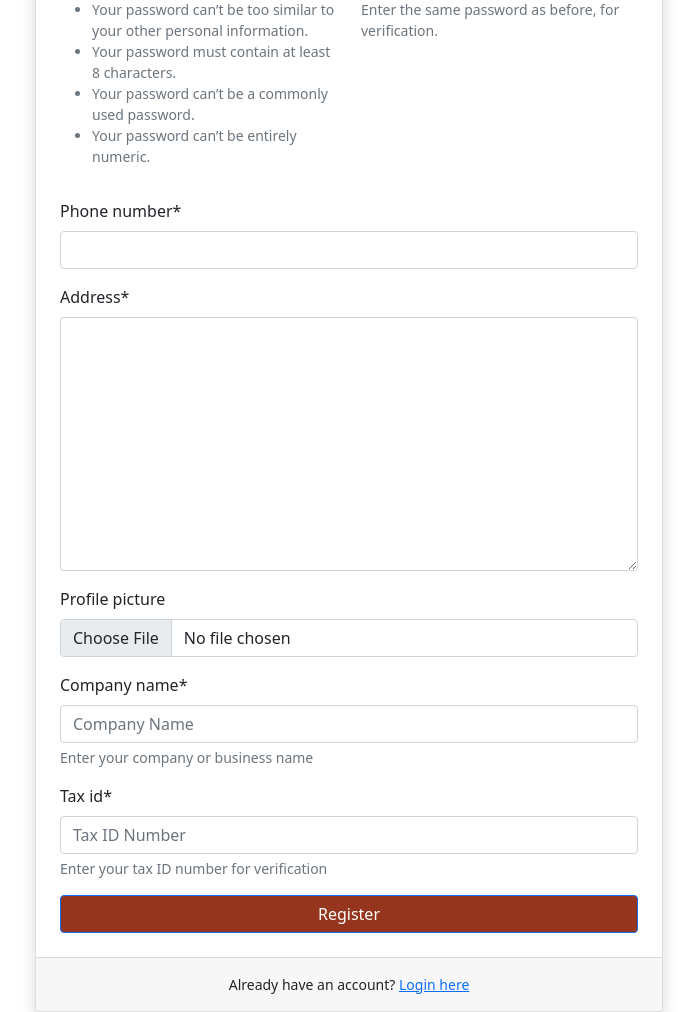
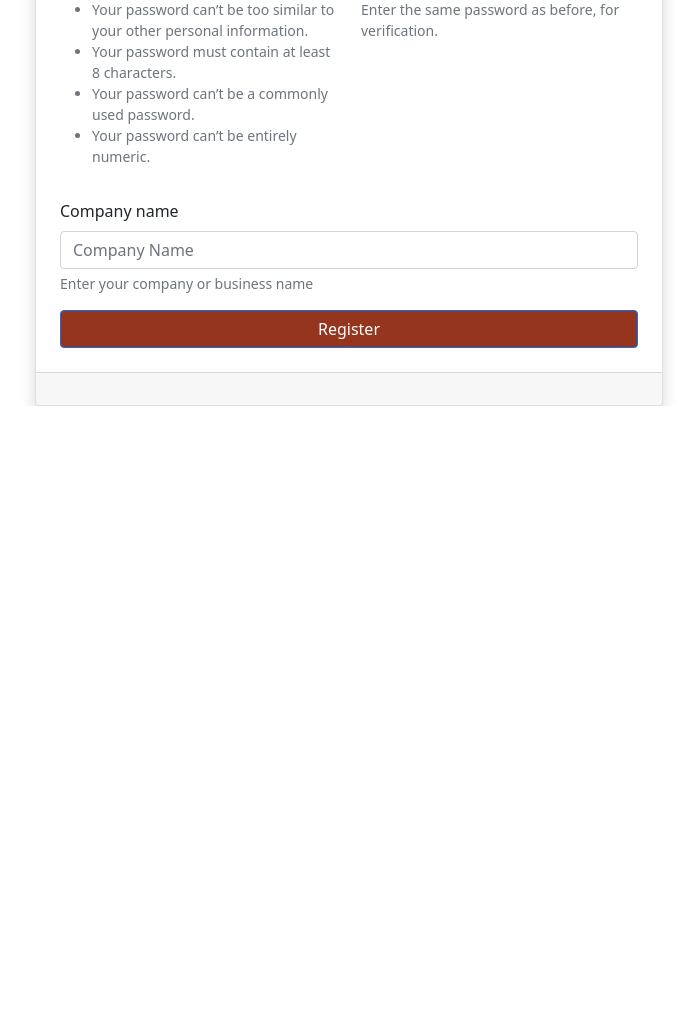
Before and after one commit to hemanthkumar525/rms, a Django app: page /register/property-owner/ in a window 1280 px wide. Shown: the part 568-1580 px from the top of the page, without its empty margins (291-988 px from the left). After the commit the page ends 974 px from the top, so only its background shows below. Run offline with Django 4.2, Linux system fonts and the light colour scheme; some libraries are stand-ins or nearby versions.

Commit message:
first commit

```diff
--- a/accounts/forms.py
+++ b/accounts/forms.py
@@ -7,8 +7,7 @@ from .models import CustomUser, PropertyOwner, Tenant, Subscription
 class CustomUserCreationForm(UserCreationForm):
     class Meta(UserCreationForm.Meta):
         model = CustomUser
-        fields = ('username', 'email', 'first_name', 'last_name', 'phone_number',
-                 'address', 'profile_picture')
+        fields = ('username', 'email', 'first_name', 'last_name')
 
     def __init__(self, *args, **kwargs):
         super().__init__(*args, **kwargs)
@@ -25,9 +24,6 @@ class CustomUserCreationForm(UserCreationForm):
                 Column('password1', css_class='form-group col-md-6 mb-3'),
                 Column('password2', css_class='form-group col-md-6 mb-3'),
             ),
-            'phone_number',
-            'address',
-            'profile_picture',
             Hidden('user_type', 'property_owner')
         )
         # Add Bootstrap classes
@@ -111,30 +107,22 @@ class UsernamePasswordResetForm(PasswordResetForm):
 class CustomUserChangeForm(UserChangeForm):
     class Meta:
         model = CustomUser
-        fields = ('username', 'email', 'first_name', 'last_name', 'phone_number',
-                 'address', 'profile_picture')
+        fields = ('username', 'email', 'first_name', 'last_name')
 
 class PropertyOwnerRegistrationForm(forms.ModelForm):
     company_name = forms.CharField(
-        required=True,
+        required=False,
         help_text="Enter your company or business name",
         widget=forms.TextInput(attrs={
             'class': 'form-control',
             'placeholder': 'Company Name'
         })
     )
-    tax_id = forms.CharField(
-        required=True,
-        help_text="Enter your tax ID number for verification",
-        widget=forms.TextInput(attrs={
-            'class': 'form-control',
-            'placeholder': 'Tax ID Number'
-        })
-    )
+
 
     class Meta:
         model = PropertyOwner
-        fields = ('company_name', 'tax_id')
+        fields = ('company_name',)
 
     def __init__(self, *args, **kwargs):
         super().__init__(*args, **kwargs)
--- a/templates/accounts/login.html
+++ b/templates/accounts/login.html
@@ -134,7 +134,7 @@
         <form method="post">
           {% csrf_token %}
           <div class="mb-3">
-            <label for="id_username" class="form-label">User Name</label>
+            <label for="id_username" class="form-label">User Name or Email Id</label>
             <input type="text" name="username" id="id_username" required class="form-control">
           </div>
           <div class="mb-3">
--- a/templates/accounts/register_property_owner.html
+++ b/templates/accounts/register_property_owner.html
@@ -23,9 +23,6 @@
                 </form>
             </div>
             <div class="card-footer text-center py-3">
-                <div class="small">
-                    Already have an account? <a href="{% url 'accounts:login' %}">Login here</a>
-                </div>
             </div>
         </div>
     </div>
--- a/templates/properties/invoice_detail.html
+++ b/templates/properties/invoice_detail.html
@@ -88,17 +88,17 @@
                             <table class="table table-bordered">
                                 <tr>
                                     <th>Amount:</th>
-                                    <td class="text-end">₹{{ invoice.amount }}</td>
+                                    <td class="text-end">${{ invoice.amount }}</td>
                                 </tr>
                                 {% if invoice.late_fee > 0 %}
                                 <tr>
                                     <th>Late Fee:</th>
-                                    <td class="text-end">₹{{ invoice.late_fee }}</td>
+                                    <td class="text-end">${{ invoice.late_fee }}</td>
                                 </tr>
                                 {% endif %}
                                 <tr class="table-active">
                                     <th>Total Amount:</th>
-                                    <td class="text-end"><strong>₹{{ invoice.total_amount }}</strong></td>
+                                    <td class="text-end"><strong>${{ invoice.total_amount }}</strong></td>
                                 </tr>
                             </table>
                         </div>
```
Also changed, not shown: rms/settings.py (+14 -4 lines), media/property_images/LOGO2_5_1.png (added), 4 other files.
